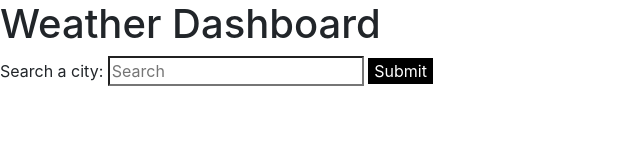
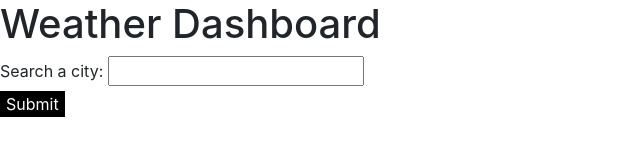
Before and after one commit to maggierdelaney/module-6-weather, a plain HTML site: page assets/index.html in a window 1280 px wide. Shown: the whole page, without its empty margins (0-640 px from the left). Drawn offline with nearby package versions, Linux system fonts and the light colour scheme.

Commit message:
second commit

```diff
--- a/assets/index.html
+++ b/assets/index.html
@@ -20,9 +20,13 @@
   <main>
     <div>
         <form>
-            <label for="search-city">Search a city:</label>
-            <input type="search" id="search-city" placeholder="Search">
-            <button type="submit" id="search-button" value="Submit">Submit</button>
+            <div>
+                <label for="search-city">Search a city: </label>
+                <input id="search-city" type="text" name="text"/>
+            </div>
+            <div>
+                <input id="search-button" type="submit" value="Submit" />
+            </div>
         </form>
     </div>
     <div id="search">
--- a/assets/js/script.js
+++ b/assets/js/script.js
@@ -1,5 +1,5 @@
-var searchCity = document.getElementById("#search-city");
-var searchButton = document.getElementById("#search-button");
+var searchCity = document.getElementById("search-city");
+var searchButton = document.getElementById("search-button");
 
 // var oldSearches = document.querySelector("#old-search");
 // API key: 8e55341ac7775e0941d6dfeb6271449e
```
